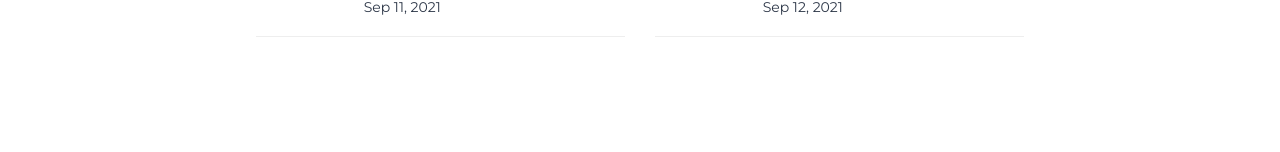
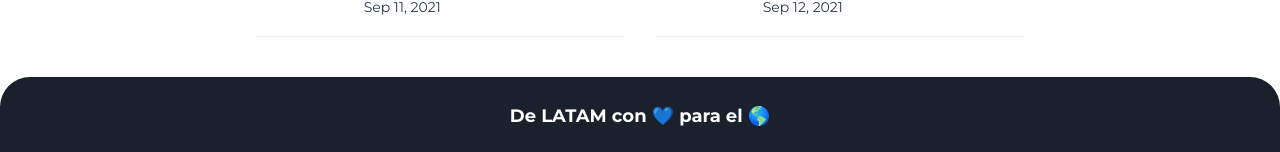
Before and after one commit to Andresargote/tnf-radar-front, a Next.js app: page / in a window 1280 px wide. Shown: the part 1001-1153 px from the top of the page. Before the commit the page ends 1078 px from the top, so only its background shows below. Built offline with nearby package versions, Linux system fonts and the light colour scheme.

Commit message:
finish the footer

```diff
--- /dev/null
+++ b/src/components/Footer/index.tsx
@@ -0,0 +1,11 @@
+import styles from "../../styles/components/Footer.module.css";
+
+export default function Footer() {
+  return (
+    <footer className={styles.footer}>
+      <div className={styles.footerContainer}>
+        <p>De LATAM con 💙 para el 🌎 </p>
+      </div>
+    </footer>
+  );
+}
--- a/src/pages/index.tsx
+++ b/src/pages/index.tsx
@@ -1,6 +1,7 @@
 import type { NextPage, GetStaticProps } from "next";
 import Head from "next/head";
 import { getAllFilesMetadata } from "../../lib/mdx";
+import Footer from "../components/Footer";
 import Header from "../components/Header";
 import PrincipalPost from "../components/PrinciplePost";
 import SecondaryPost from "../components/SecondaryPost";
@@ -24,10 +25,13 @@ const Home = ({ principalPost, secondaryPost }: TypePosts) => {
   return (
     <>
       <Header />
-      <main>
-        <PrincipalPost posts={principalPost} />
-        <SecondaryPost posts={secondaryPost} />
-      </main>
+      <div className="container">
+        <main>
+          <PrincipalPost posts={principalPost} />
+          <SecondaryPost posts={secondaryPost} />
+        </main>
+        <Footer />
+      </div>
     </>
   );
 };
--- /dev/null
+++ b/src/styles/components/Footer.module.css
@@ -0,0 +1,18 @@
+.footer {
+  background-color: var(--footer-color);
+  height: 100%;
+  padding: 1rem 0;
+  border-radius: 3rem 3rem 0 0;
+}
+
+.footer .footerContainer {
+  max-width: 60%;
+  margin: 0 auto;
+}
+
+.footer .footerContainer p {
+  text-align: center;
+  font-size: 1.8rem;
+  color: white;
+  font-weight: bold;
+}
--- a/src/styles/globals.css
+++ b/src/styles/globals.css
@@ -39,6 +39,13 @@ main {
   margin: 4rem auto;
 }
 
+.container {
+  display: flex;
+  flex-direction: column;
+  justify-content: space-between;
+  height: 100vh;
+}
+
 @media screen and (max-width: 1024px) {
   main {
     max-width: 80%;
```
